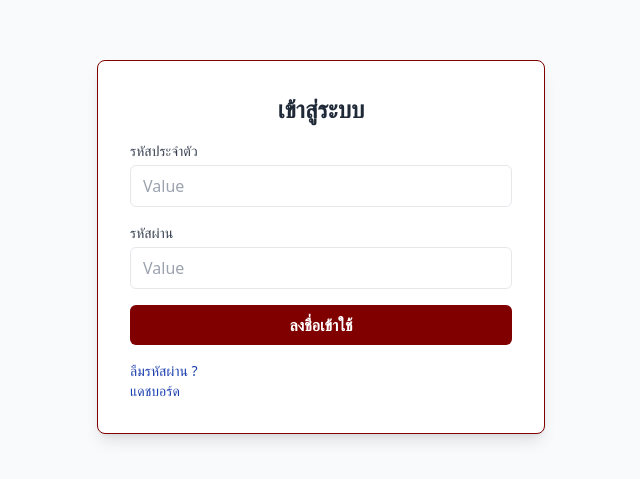
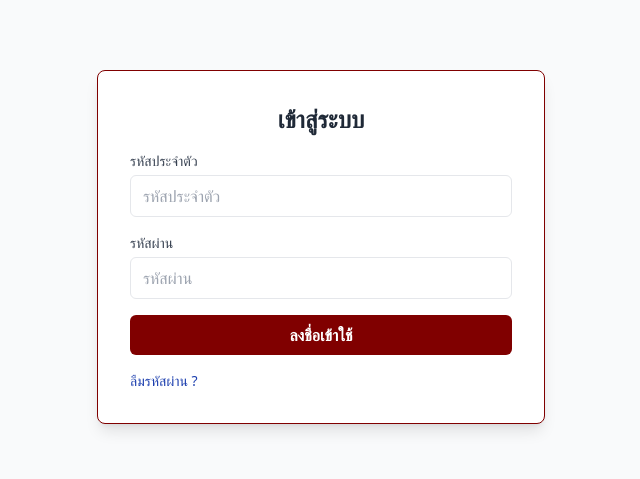
Before and after one commit to Jamamaboy/Gunzing_Opd.js, a React (Vite) app: page / in a window 1280 px wide. Shown: the part 153-632 px from the top of the page, without its empty margins (319-959 px from the left). Built offline with nearby package versions, Linux system fonts and the light colour scheme; the HTML template or start-up script is replaced by a standard one.

Commit message:
หน้าล็อกอิน

```diff
--- a/src/components/Content.jsx
+++ b/src/components/Content.jsx
@@ -13,7 +13,7 @@ function Content() {
               id="username"
               type="text"
               className="w-full px-3 py-2 mt-1 text-gray-700 border rounded-md focus:outline-none focus:ring-2 focus:ring-[#800000]"
-              placeholder="Value"
+              placeholder="รหัสประจำตัว"
             />
           </div>
 
@@ -23,7 +23,7 @@ function Content() {
               id="password"
               type="password"
               className="w-full px-3 py-2 mt-1 text-gray-700 border rounded-md focus:outline-none focus:ring-2 focus:ring-[#800000]"
-              placeholder="Value"
+              placeholder="รหัสผ่าน"
             />
           </div>
         </div>
@@ -34,7 +34,6 @@ function Content() {
 
         <div className="flex flex-col items-left mt-4 text-sm text-blue-800">
           <a href="#" className="hover:underline">ลืมรหัสผ่าน ?</a>
-          <a href="#" className="hover:underline">แดชบอร์ด</a>
         </div>
       </div>
     </div>
```
